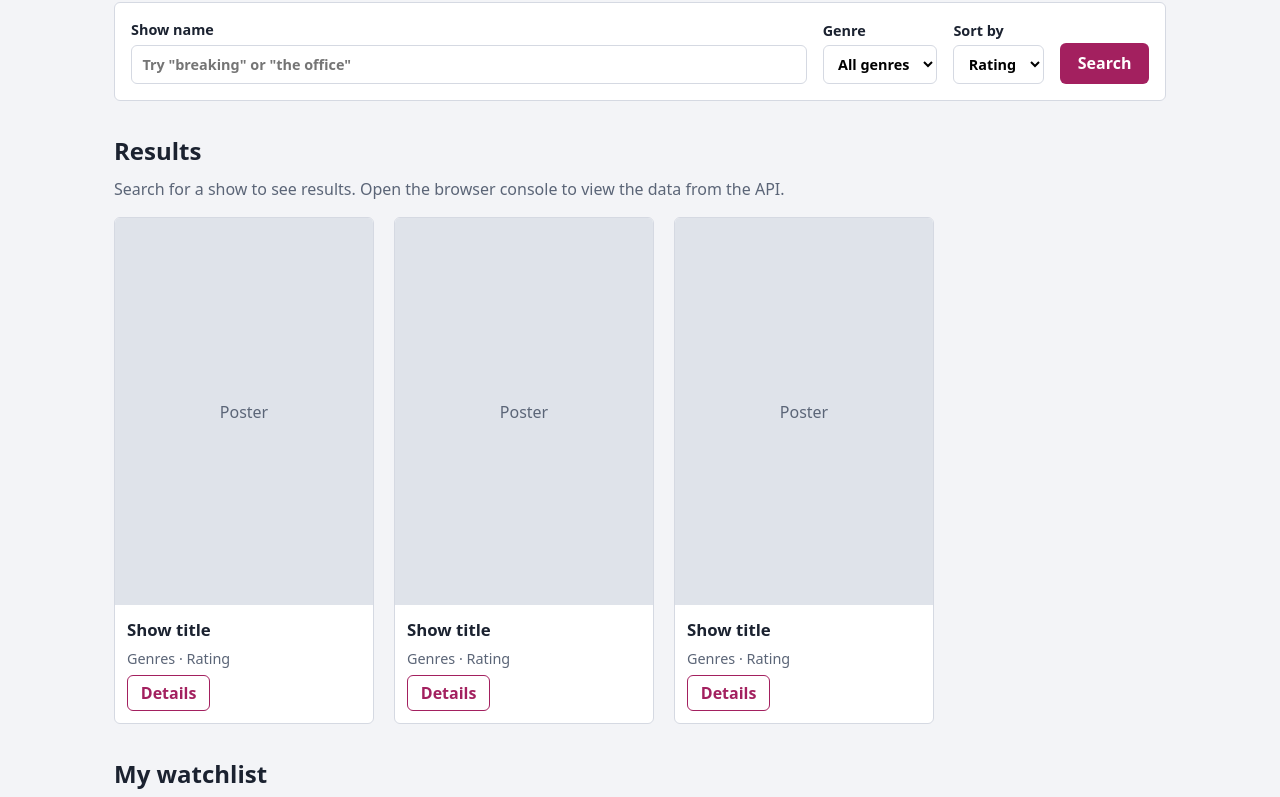
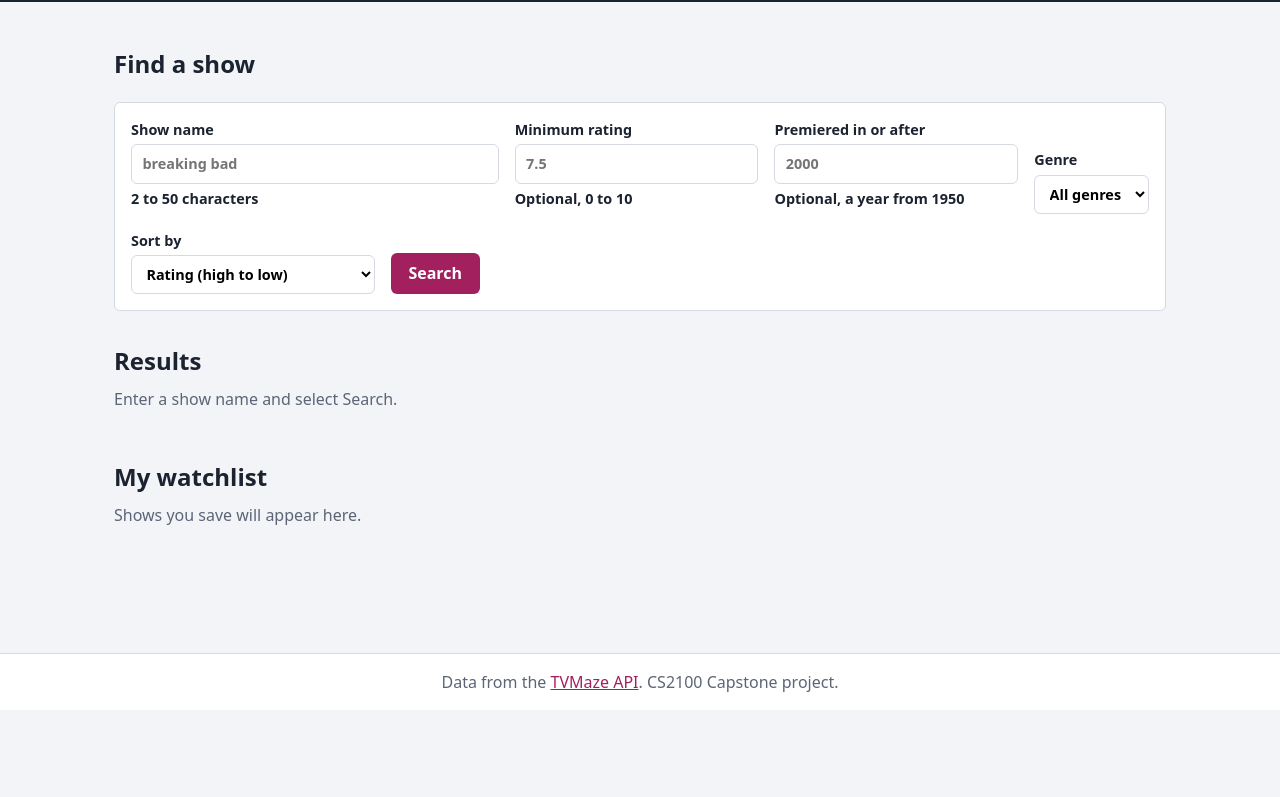
Before and after one commit to acole16UWG/cs2100-capstone, a plain HTML site: page index.html in a window 1280 px wide. Shown: the part 90-887 px from the top of the page. After the commit the page ends 800 px from the top, so only its background shows below. Drawn offline with Linux system fonts and the light colour scheme.

Commit message:
Adjusted index.html - adjusted index to be more in line with final vision

```diff
--- a/index.html
+++ b/index.html
@@ -10,78 +10,85 @@
 </head>
 
 <body>
+  <a class="skip-link" href="#main">Skip to main content</a>
+
   <header class="site-header">
     <h1 class="site-title">TV Show Explorer</h1>
     <nav class="site-nav" aria-label="Main">
-      <a href="#results">Search</a>
+      <a href="#search-section">Search</a>
+      <a href="#results">Results</a>
       <a href="#watchlist">Watchlist</a>
     </nav>
   </header>
 
-  <main class="site-main">
-    <section class="controls" aria-labelledby="controls-heading">
-      <h2 id="controls-heading" class="visually-hidden">Search and filter shows</h2>
-      <form id="search-form" class="controls-form">
-        <label class="field field-grow">
-          Show name
-          <input type="search" id="search-input" name="q"
-            placeholder="Try &quot;breaking&quot; or &quot;the office&quot;">
-        </label>
-        <label class="field">
-          Genre
+  <main id="main" class="site-main">
+    <section id="search-section" class="controls" aria-labelledby="controls-heading">
+      <h2 id="controls-heading">Find a show</h2>
+      <form id="search-form" class="controls-form" novalidate>
+        <div class="field field-grow">
+          <label for="search-input">Show name</label>
+          <input type="search" id="search-input" name="q" autocomplete="off" aria-describedby="search-hint search-error"
+            placeholder="breaking bad">
+          <span id="search-hint" class="hint">2 to 50 characters</span>
+          <span id="search-error" class="error" role="alert"></span>
+        </div>
+
+        <div class="field">
+          <label for="rating-input">Minimum rating</label>
+          <input type="text" id="rating-input" name="rating" inputmode="decimal" autocomplete="off"
+            aria-describedby="rating-hint rating-error" placeholder="7.5">
+          <span id="rating-hint" class="hint">Optional, 0 to 10</span>
+          <span id="rating-error" class="error" role="alert"></span>
+        </div>
+
+        <div class="field">
+          <label for="year-input">Premiered in or after</label>
+          <input type="text" id="year-input" name="year" inputmode="numeric" autocomplete="off"
+            aria-describedby="year-hint year-error" placeholder="2000">
+          <span id="year-hint" class="hint">Optional, a year from 1950</span>
+          <span id="year-error" class="error" role="alert"></span>
+        </div>
+
+        <div class="field">
+          <label for="genre-select">Genre</label>
           <select id="genre-select" name="genre">
             <option value="">All genres</option>
           </select>
-        </label>
-        <label class="field">
-          Sort by
+        </div>
+
+        <div class="field">
+          <label for="sort-select">Sort by</label>
           <select id="sort-select" name="sort">
-            <option value="rating">Rating</option>
-            <option value="name">Name</option>
+            <option value="rating">Rating (high to low)</option>
+            <option value="name">Name (A to Z)</option>
+            <option value="year">Premiere year (newest first)</option>
           </select>
-        </label>
+        </div>
+
         <button type="submit" class="button">Search</button>
       </form>
     </section>
 
     <section id="results" class="results" aria-labelledby="results-heading">
       <h2 id="results-heading">Results</h2>
-      <p class="status" id="status">Search for a show to see results. Open the browser console to view the data from the
-        API.</p>
-      <ul class="card-grid" id="card-grid">
-        <!-- Static placeholder cards; real cards will be rendered from API data in Milestone 3 -->
-        <li class="card">
-          <div class="card-poster">Poster</div>
-          <div class="card-body">
-            <h3 class="card-title">Show title</h3>
-            <p class="card-meta">Genres &middot; Rating</p>
-            <button type="button" class="button button-quiet">Details</button>
-          </div>
-        </li>
-        <li class="card">
-          <div class="card-poster">Poster</div>
-          <div class="card-body">
-            <h3 class="card-title">Show title</h3>
-            <p class="card-meta">Genres &middot; Rating</p>
-            <button type="button" class="button button-quiet">Details</button>
-          </div>
-        </li>
-        <li class="card">
-          <div class="card-poster">Poster</div>
-          <div class="card-body">
-            <h3 class="card-title">Show title</h3>
-            <p class="card-meta">Genres &middot; Rating</p>
-            <button type="button" class="button button-quiet">Details</button>
-          </div>
-        </li>
-      </ul>
+      <p class="status" id="status" role="status">Enter a show name and select Search.</p>
+      <ul class="card-grid" id="card-grid"></ul>
     </section>
 
     <section id="watchlist" class="watchlist" aria-labelledby="watchlist-heading">
       <h2 id="watchlist-heading">My watchlist</h2>
-      <p class="status">Shows you save will appear here.</p>
+      <p class="status" id="watchlist-status">Shows you save will appear here.</p>
+      <ul class="watch-list" id="watch-list"></ul>
     </section>
   </main>
+
+  <dialog id="details-dialog" class="dialog" aria-labelledby="dialog-title">
+    <div class="dialog-head">
+      <h2 id="dialog-title" class="dialog-title">Show details</h2>
+      <button type="button" class="button button-quiet" id="dialog-close">Close</button>
+    </div>
+    <div id="dialog-content" class="dialog-content"></div>
+  </dialog>
 
   <footer class="site-footer">
     <p>Data from the <a href="https://www.tvmaze.com/api">TVMaze API</a>. CS2100 Capstone project.</p>
```
